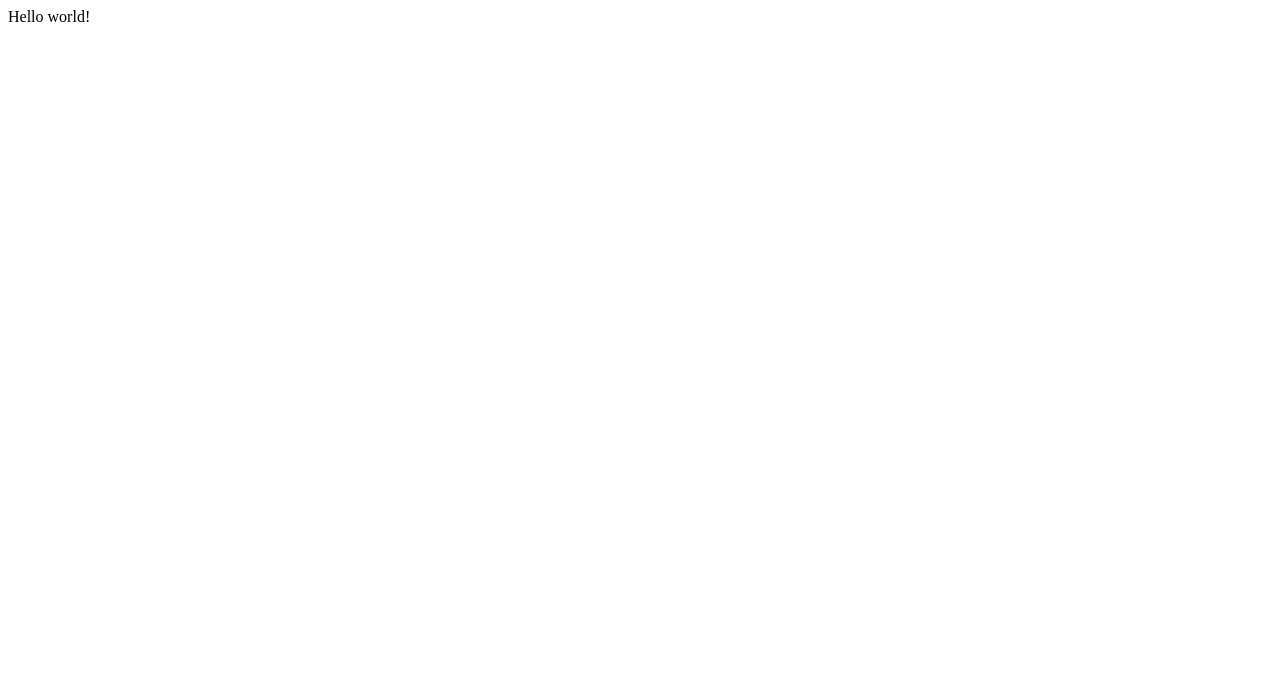
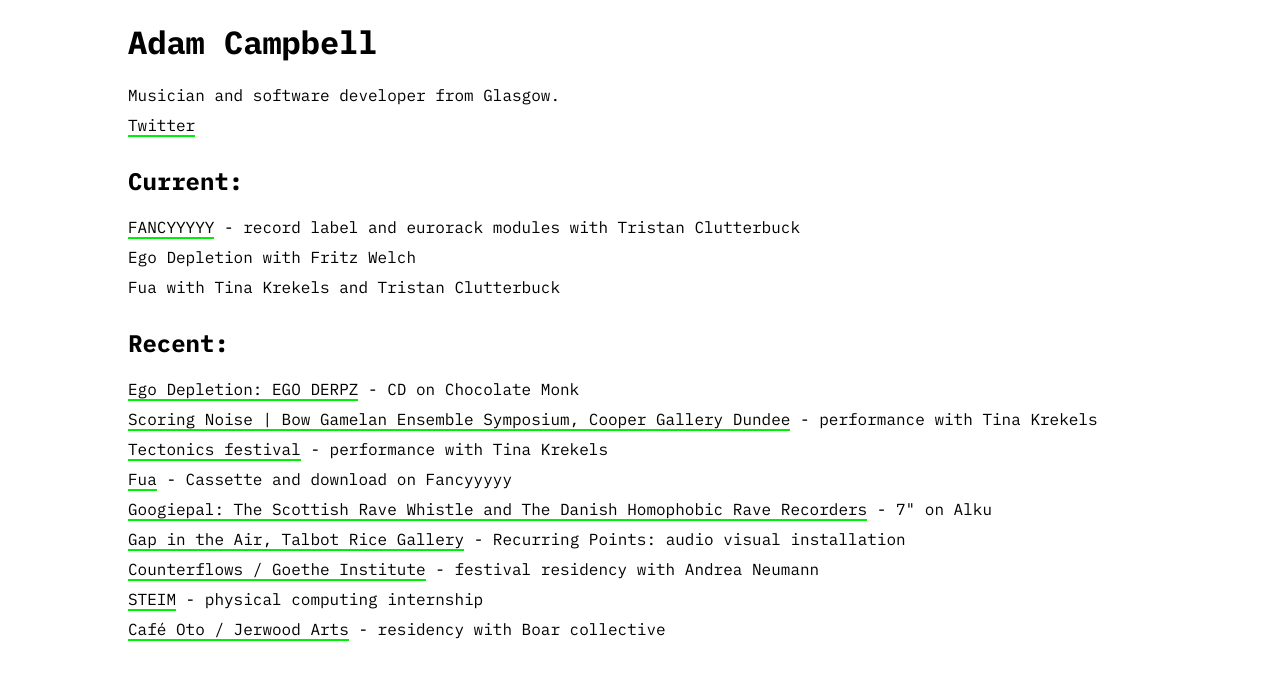
Before and after one commit to atcampbell/campbell-site, a Gatsby site: page / in a window 1280 px wide. Built offline with nearby package versions, Linux system fonts and the light colour scheme; Gatsby itself is replaced by a stand-in of ours.

Commit message:
simple page set up

```diff
--- a/gatsby-config.js
+++ b/gatsby-config.js
@@ -1,9 +1,15 @@
-/**
- * Configure your Gatsby site with this file.
- *
- * See: https://www.gatsbyjs.org/docs/gatsby-config/
- */
-
 module.exports = {
-  /* Your site config here */
-}
+    plugins: [
+        {
+            resolve: `gatsby-plugin-prefetch-google-fonts`,
+            options: {
+                fonts: [
+                    {
+                        family: `IBM Plex Mono`,
+                        variants: [`400`, '700']
+                    }
+                ]
+            }
+        }
+    ]
+};
--- a/package.json
+++ b/package.json
@@ -15,6 +15,7 @@
   },
   "dependencies": {
     "gatsby": "^2.20.12",
+    "gatsby-plugin-prefetch-google-fonts": "^1.4.3",
     "react": "^16.12.0",
     "react-dom": "^16.12.0"
   },
--- /dev/null
+++ b/src/components/Layout.js
@@ -0,0 +1,4 @@
+import React from 'react';
+import './layout.css';
+
+export default ({ children }) => <div>{children}</div>;
--- /dev/null
+++ b/src/components/layout.css
@@ -0,0 +1,35 @@
+body {
+    font-family: 'IBM Plex Mono', monospace;
+    padding-left: 40px;
+}
+
+a {
+    color: inherit;
+    /* text-decoration-color: rgba(0, 237, 8); */
+    /* text-decoration-thickness: 8px; */
+    text-decoration: none;
+    border-bottom: 2px solid rgba(0, 237, 8);
+}
+
+a:hover {
+    color: rgba(0, 237, 8);
+}
+
+span {
+    display: block;
+    padding-bottom: 10px;
+}
+
+@media all and (min-width: 901px) {
+    body {
+        padding-left: 120px;
+        padding-right: 120px;
+    }
+}
+
+@media all and (max-width: 900px) {
+    body {
+        padding-left: 12px;
+        padding-right: 12px;
+    }
+}
--- a/src/pages/index.js
+++ b/src/pages/index.js
@@ -1,3 +1,75 @@
-import React from "react"
+import React from 'react';
+import Layout from '../components/Layout';
 
-export default () => <div>Hello world!</div>
+export default () => (
+    <Layout>
+        <div>
+            <h1>Adam Campbell</h1>
+            <p>
+                <span>Musician and software developer from Glasgow.</span>
+                <span>
+                    <a href="https://twitter.com/atttcampbell">Twitter</a>
+                </span>
+            </p>
+            <h2>Current:</h2>
+            <p>
+                <span>
+                    <a href="https://www.fancyyyyy.com">FANCYYYYY</a> - record label and eurorack
+                    modules with Tristan Clutterbuck
+                </span>
+                <span>Ego Depletion with Fritz Welch</span>
+                <span>Fua with Tina Krekels and Tristan Clutterbuck</span>
+            </p>
+            <h2>Recent:</h2>
+            <p>
+                <span>
+                    <a href="http://chocolatemonk.co.uk/available.html">Ego Depletion: EGO DERPZ</a>{' '}
+                    - CD on Chocolate Monk
+                </span>
+                <span>
+                    <a href="https://www.dundee.ac.uk/cooper-gallery/events/scoringnoisebowgamelanensemblesymposium/">
+                        Scoring Noise | Bow Gamelan Ensemble Symposium, Cooper Gallery Dundee
+                    </a>{' '}
+                    - performance with Tina Krekels
+                </span>
+                <span>
+                    <a href="http://2018.tectonicsfestival.com/schedule/tony-bevan-miya-masaoka-tina-krekels-with-adam-campbell">
+                        Tectonics festival
+                    </a>{' '}
+                    - performance with Tina Krekels
+                </span>
+                <span>
+                    <a href="https://fancyyyyy.bandcamp.com/album/fua">Fua</a> - Cassette and
+                    download on Fancyyyyy
+                </span>
+                <span>
+                    <a href="http://alkualkualkualkualkualkualkualkualkualku.org/pmwiki/pmwiki.php/Main/ALKU141">
+                        Googiepal: The Scottish Rave Whistle and The Danish Homophobic Rave
+                        Recorders
+                    </a>{' '}
+                    - 7" on Alku
+                </span>
+                <span>
+                    <a href="https://digital.eca.ed.ac.uk/gap-in-air/2015/01/05/recurring-points-adam-campbell/">
+                        Gap in the Air, Talbot Rice Gallery
+                    </a>{' '}
+                    - Recurring Points: audio visual installation
+                </span>
+                <span>
+                    <a href="http://www.counterflows.com/residency-blog/">
+                        Counterflows / Goethe Institute
+                    </a>{' '}
+                    - festival residency with Andrea Neumann
+                </span>
+                <span>
+                    <a href="https://steim.org/">STEIM</a> - physical computing internship
+                </span>
+                <span>
+                    <a href="https://www.cafeoto.co.uk/">Café Oto / Jerwood Arts</a> - residency
+                    with Boar collective
+                </span>
+            </p>
+            <p></p>
+        </div>
+    </Layout>
+);
```
Also changed, not shown: 2 other files.
